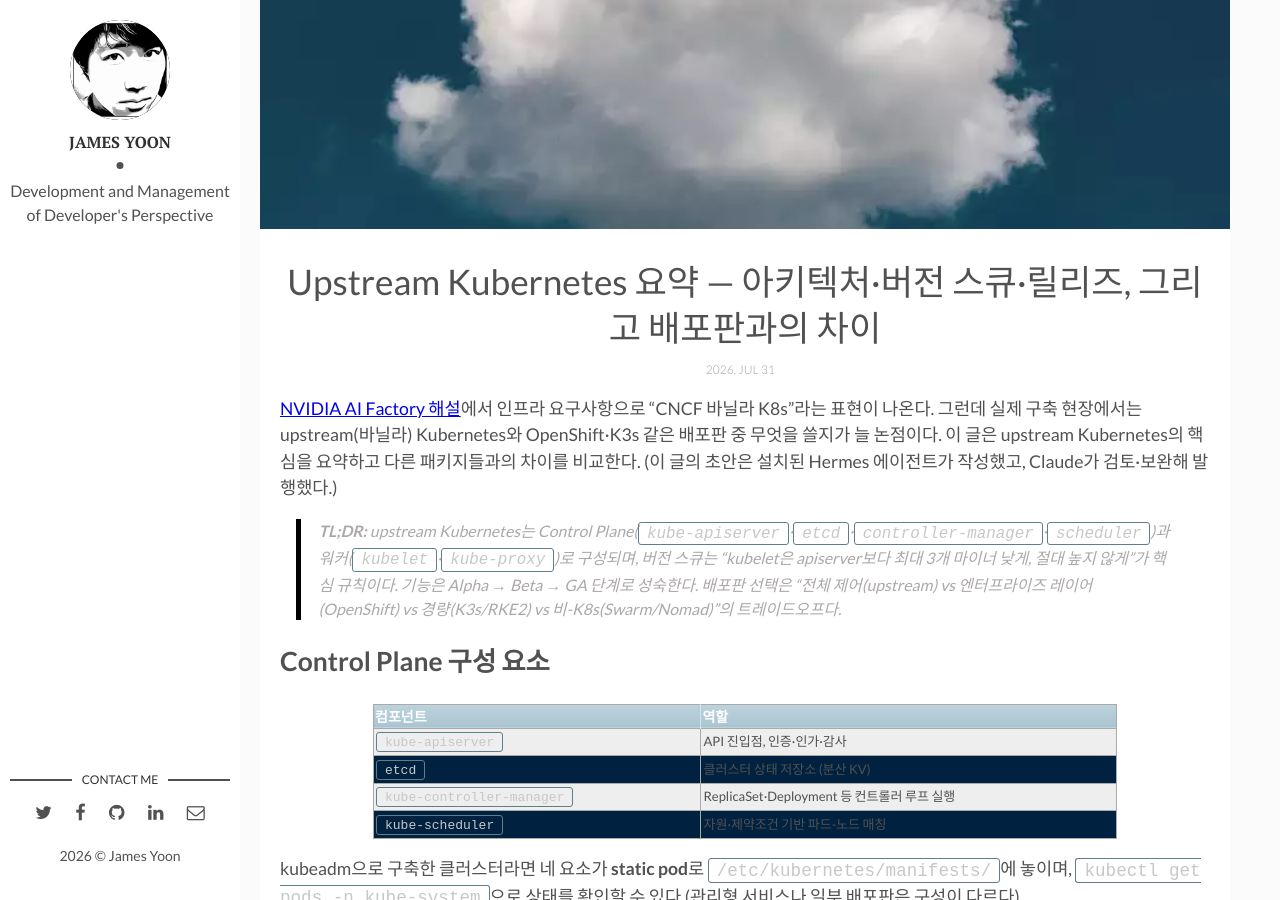
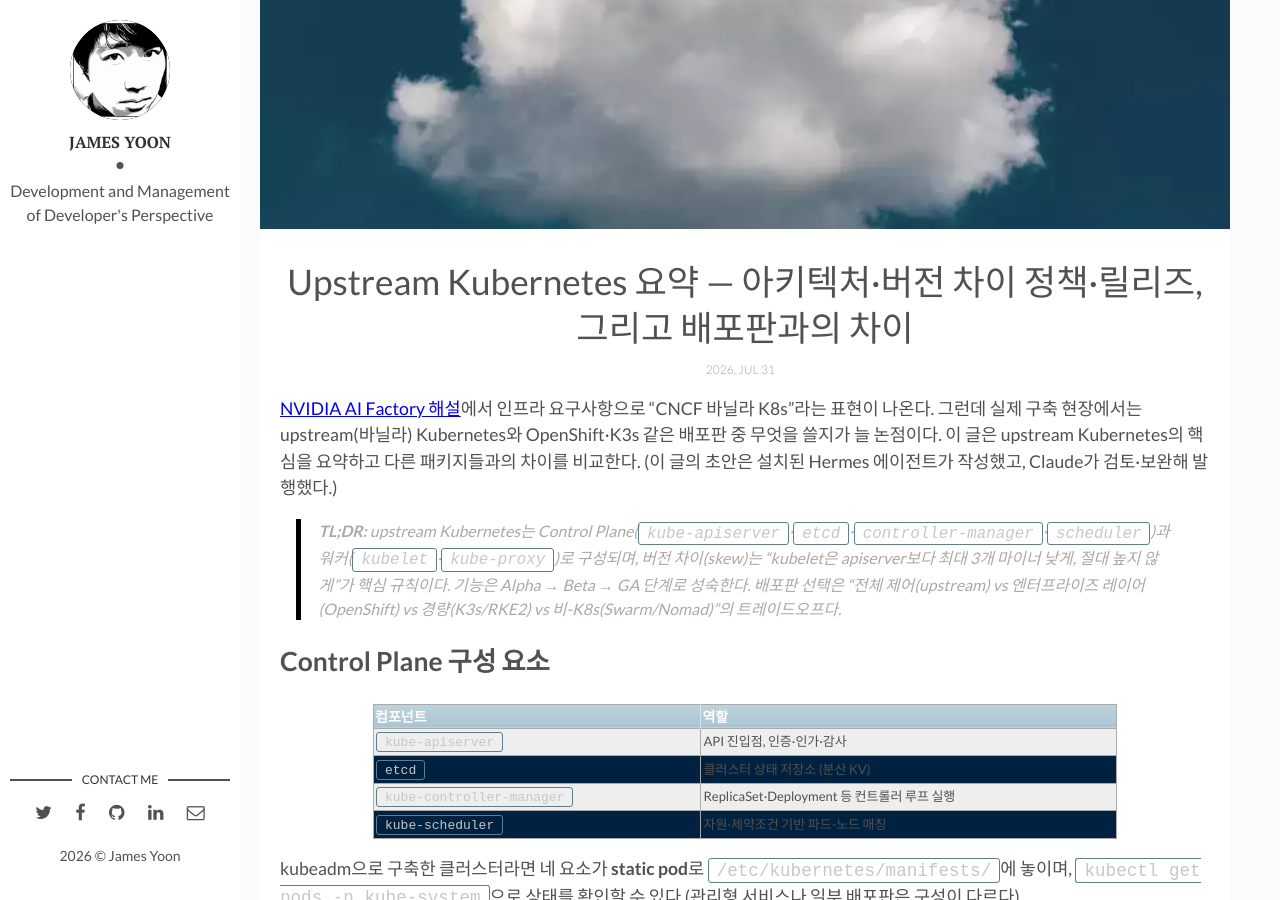
Before and after one commit to butteryoon/butteryoon.github.io, a Jekyll site: the page built from _posts/2026-07-31-upstream_kubernetes_summary.md, in a window 1280 px wide and 900 px high, scrolled down 291 px. Built offline with Jekyll 4.4.1, drawn with Linux system fonts in a browser that asks for light colours; comment, search, counter and statistics services are not loaded; some of the changed text lies outside the part shown.

Commit message:
쿠버네티스 글 용어 정정: 스큐 → 버전 차이(skew), 공식 한국어 문서 표기 준수
Co-authored-by: Orca <help@stably.ai>

```diff
--- a/_posts/2026-07-31-upstream_kubernetes_summary.md
+++ b/_posts/2026-07-31-upstream_kubernetes_summary.md
@@ -1,8 +1,8 @@
 ---
 layout: post
 comments: true
-title: "Upstream Kubernetes 요약 — 아키텍처·버전 스큐·릴리즈, 그리고 배포판과의 차이"
-description: "Kubernetes 공식 문서 기준으로 upstream(바닐라) Kubernetes의 핵심 아키텍처와 버전 스큐 정책, 릴리즈 단계를 정리하고 Docker Swarm·Nomad·OpenShift·K3s·RKE2와의 차이를 비교"
+title: "Upstream Kubernetes 요약 — 아키텍처·버전 차이 정책·릴리즈, 그리고 배포판과의 차이"
+description: "Kubernetes 공식 문서 기준으로 upstream(바닐라) Kubernetes의 핵심 아키텍처와 버전 차이(skew) 정책, 릴리즈 단계를 정리하고 Docker Swarm·Nomad·OpenShift·K3s·RKE2와의 차이를 비교"
 img: cloud-title.webp
 date: 2026-07-31 01:21:00 +0900
 last_modified_at: 2026-07-31 01:21:00 +0900
@@ -15,7 +15,7 @@ categories: dev
 
 <!--more-->
 
-> **TL;DR:** upstream Kubernetes는 Control Plane(`kube-apiserver`·`etcd`·`controller-manager`·`scheduler`)과 워커(`kubelet`·`kube-proxy`)로 구성되며, 버전 스큐는 "kubelet은 apiserver보다 최대 3개 마이너 낮게, 절대 높지 않게"가 핵심 규칙이다. 기능은 Alpha → Beta → GA 단계로 성숙한다. 배포판 선택은 "전체 제어(upstream) vs 엔터프라이즈 레이어(OpenShift) vs 경량(K3s/RKE2) vs 비-K8s(Swarm/Nomad)"의 트레이드오프다.
+> **TL;DR:** upstream Kubernetes는 Control Plane(`kube-apiserver`·`etcd`·`controller-manager`·`scheduler`)과 워커(`kubelet`·`kube-proxy`)로 구성되며, 버전 차이(skew)는 "kubelet은 apiserver보다 최대 3개 마이너 낮게, 절대 높지 않게"가 핵심 규칙이다. 기능은 Alpha → Beta → GA 단계로 성숙한다. 배포판 선택은 "전체 제어(upstream) vs 엔터프라이즈 레이어(OpenShift) vs 경량(K3s/RKE2) vs 비-K8s(Swarm/Nomad)"의 트레이드오프다.
 
 ## Control Plane 구성 요소
 
@@ -50,11 +50,11 @@ kubeadm으로 구축한 클러스터라면 네 요소가 **static pod**로 `/etc
 
 [AI Factory 해설]({{site.baseurl}}/dev/2026/07/30/nvidia_ai_factory_design_guide.html)의 파트너 플랫폼 목록(OpenShift, Rancher, Charmed K8s 등)이 정확히 이 배포판 계층이고, NVIDIA GPU Operator·Kueue 같은 도구는 표준 K8s API 위에서 동작하므로 upstream이든 인증 배포판이든 올릴 수 있다.
 
-## 버전 스큐 정책 — 자주 틀리는 부분
+## 버전 차이(skew) 정책 — 자주 틀리는 부분
 
-[공식 정책](https://kubernetes.io/releases/version-skew-policy/){:target="_blank"} 기준으로 규칙이 컴포넌트 쌍마다 다르다. "±1"로 뭉뚱그리면 틀린다.
+[공식 정책](https://kubernetes.io/releases/version-skew-policy/){:target="_blank"} 기준으로 규칙이 컴포넌트 쌍마다 다르다. "±1"로 뭉뚱그리면 틀린다 (공식 한국어 문서 용어는 "버전 차이(skew) 정책"이다).
 
-| 컴포넌트 쌍 | 허용 스큐 |
+| 컴포넌트 쌍 | 허용되는 버전 차이 |
 |-------------|-----------|
 | kubelet ↔ kube-apiserver | kubelet은 **최대 3개 마이너 낮게** (1.25 미만은 2개), **절대 apiserver보다 높으면 안 됨** |
 | kube-apiserver 인스턴스 간 (HA) | 최신·최구 인스턴스가 **1개 마이너 이내** |
@@ -75,7 +75,7 @@ kubeadm으로 구축한 클러스터라면 네 요소가 **static pod**로 `/etc
 ## 실전 체크리스트
 
 1. **Control Plane 상태**: `kubectl get pods -n kube-system`에서 apiserver·etcd·controller-manager·scheduler Running 확인
-2. **스큐 검증**: `kubectl version`으로 client/server 차이가 ±1 이내인지, 노드는 `kubectl get nodes`로 kubelet 버전이 apiserver 이하인지 점검
+2. **버전 차이 확인**: `kubectl version`으로 client/server 차이가 ±1 이내인지, 노드는 `kubectl get nodes`로 kubelet 버전이 apiserver 이하인지 점검
 3. **업그레이드**: kubeadm 기준 `kubeadm upgrade plan` → `kubeadm upgrade apply vX.Y.Z` → 노드별 kubelet 업그레이드 순서
 4. **로그 진단**: static pod 구성이면 `kubectl logs -n kube-system kube-apiserver-<노드명>`이 첫 진단 지점
 
```
